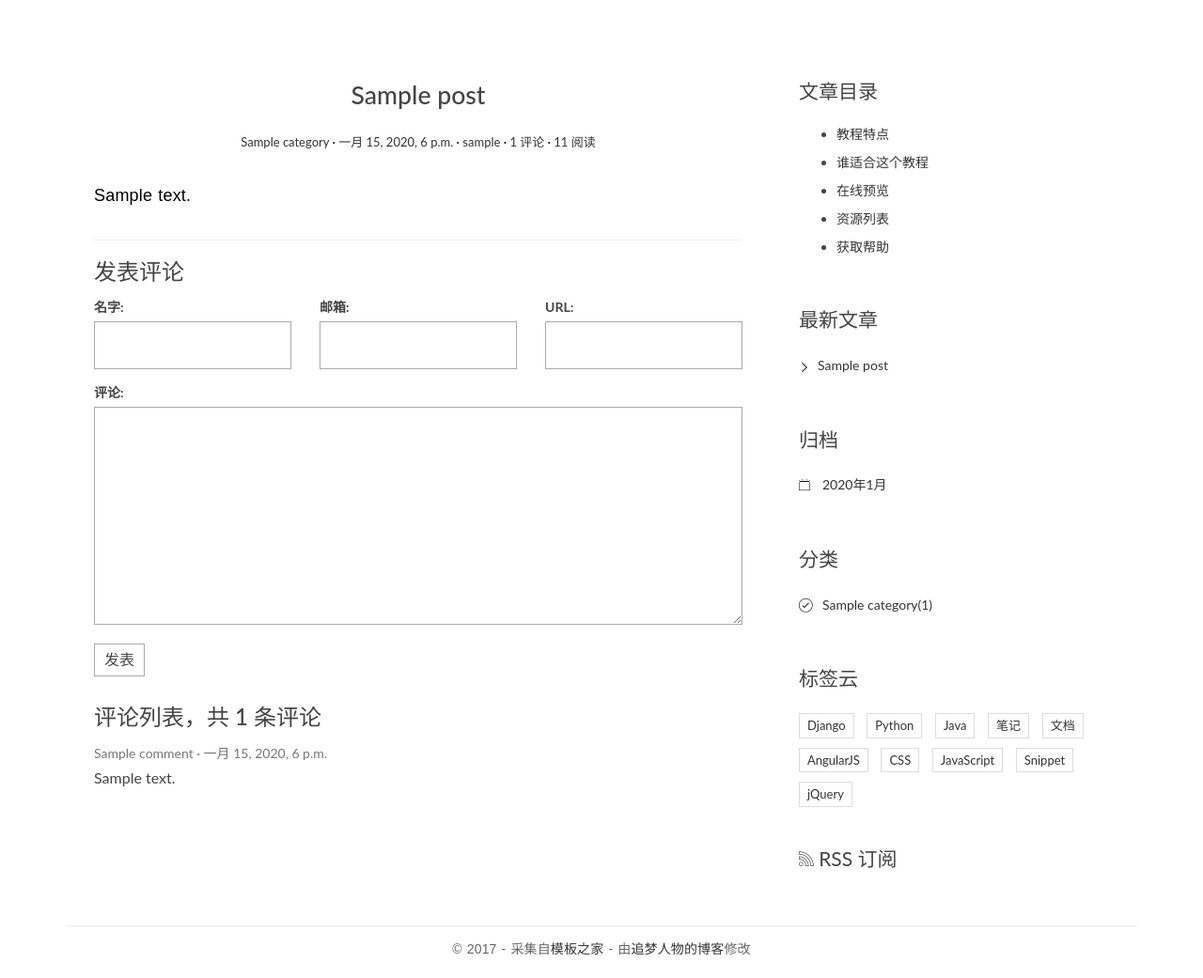
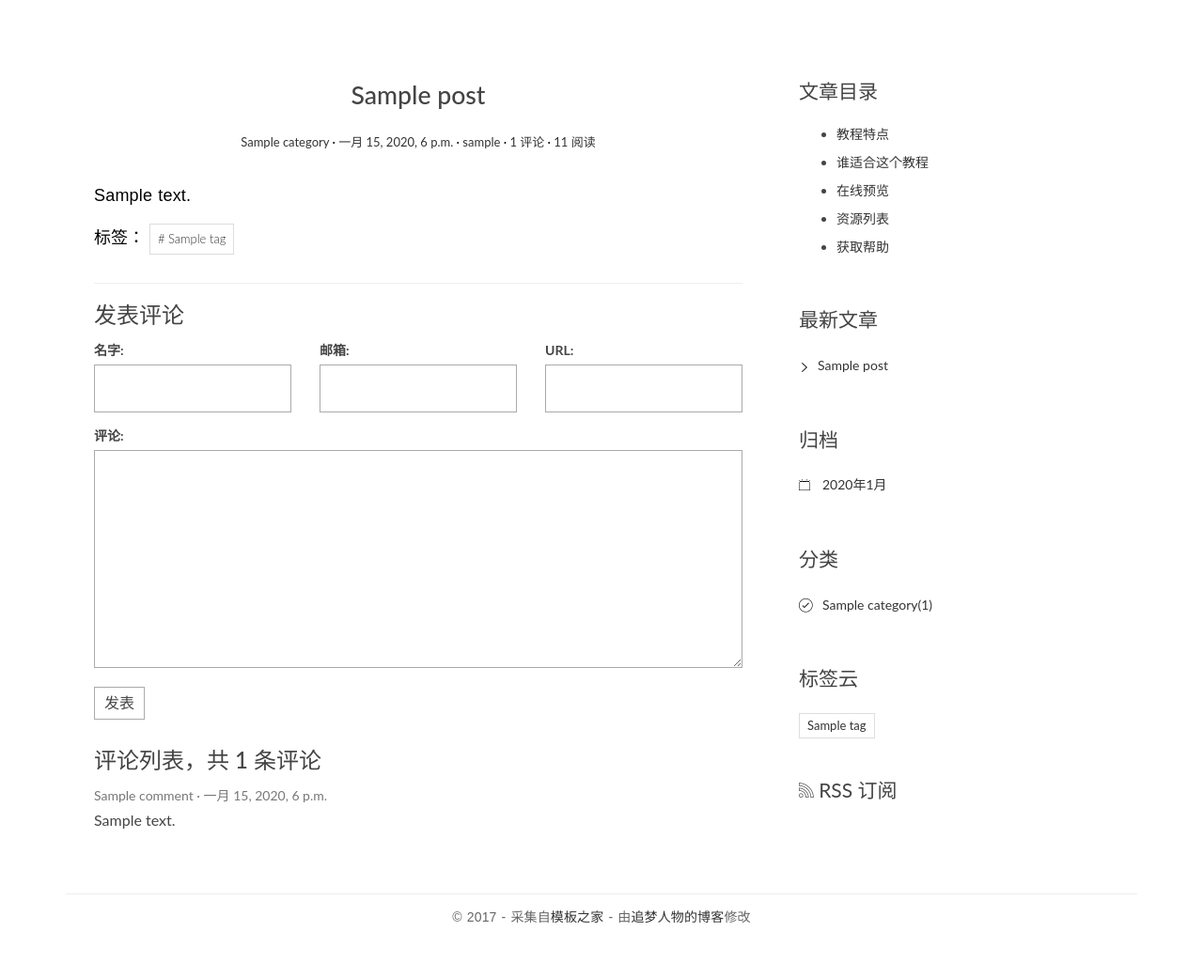
Before and after one commit to opwtryl/blog_project, a Django app: page /post/1/ in a window 1280 px wide. Shown: the part 91-1132 px from the top of the page at 94% size. After the commit the page ends 1074 px from the top, so only its background shows below. Run offline with Django 3.2, Linux system fonts and the light colour scheme; tables that the repository leaves empty hold one stand-in row (values such as "Sample post"); some libraries are stand-ins or nearby versions.

Commit message:
实现标签功能

```diff
--- a/blog_project/blog/templates/base.html
+++ b/blog_project/blog/templates/base.html
@@ -122,37 +122,15 @@
 
                 <div class="widget widget-tag-cloud">
                     <h3 class="widget-title">标签云</h3>
+                    {% get_tags as tag_list %}
                     <ul>
-                        <li>
-                            <a href="#">Django</a>
-                        </li>
-                        <li>
-                            <a href="#">Python</a>
-                        </li>
-                        <li>
-                            <a href="#">Java</a>
-                        </li>
-                        <li>
-                            <a href="#">笔记</a>
-                        </li>
-                        <li>
-                            <a href="#">文档</a>
-                        </li>
-                        <li>
-                            <a href="#">AngularJS</a>
-                        </li>
-                        <li>
-                            <a href="#">CSS</a>
-                        </li>
-                        <li>
-                            <a href="#">JavaScript</a>
-                        </li>
-                        <li>
-                            <a href="#">Snippet</a>
-                        </li>
-                        <li>
-                            <a href="#">jQuery</a>
-                        </li>
+                        {% for tag in tag_list %}
+                            <li>
+                                <a href="{% url 'blog:tag' tag.pk %}">{{ tag.name }}</a>
+                            </li>
+                        {% empty %}
+                        暂无标签!
+                        {% endfor %}
                     </ul>
                 </div>
                 <div class="rss">
--- a/blog_project/blog/templates/blog/detail.html
+++ b/blog_project/blog/templates/blog/detail.html
@@ -15,8 +15,19 @@
     </header>
     <div class="entry-content clearfix">
         {{ post.body|safe }}
+        <div class="widget-tag-cloud">
+            <ul>
+                标签：
+                {% for tag in post.tags.all %}
+                    <li><a href="{% url 'blog:tag' tag.pk %}"># {{ tag.name }}</a></li>
+                {% endfor %}
+            </ul>
+        </div>
     </div>
 </article>
+
+
+
 <section class="comment-area" id="comment-area">
     <hr>
     <h3>发表评论</h3>
--- a/blog_project/blog/templatetags/blog_tags.py
+++ b/blog_project/blog/templatetags/blog_tags.py
@@ -1,4 +1,4 @@
-from ..models import Post,Category
+from ..models import Post,Category,Tag
 from django import template
 from django.db.models.aggregates import Count
 register = template.Library()
@@ -14,3 +14,7 @@ def archives():
 @register.simple_tag
 def get_categories():
     return Category.objects.annotate(num_posts=Count('post')).filter(num_posts__gt=0)
+
+@register.simple_tag
+def get_tags():
+    return Tag.objects.annotate(num_posts=Count('post')).filter(num_posts__gt=0)
--- a/blog_project/blog/urls.py
+++ b/blog_project/blog/urls.py
@@ -8,4 +8,5 @@ urlpatterns = [
 	path('post/<int:pk>/',views.PostDetailView.as_view(),name='detail'),
 	path('archives/<int:year>/<int:month>/',views.ArchivesView.as_view(),name='archives'),
 	path('category/<int:pk>/',views.CategoryView.as_view(),name='category'),
+	path('tag/<int:pk>/',views.TagView.as_view(),name='tag'),
 ]
--- a/blog_project/blog/views.py
+++ b/blog_project/blog/views.py
@@ -1,6 +1,6 @@
 from django.shortcuts import render, get_object_or_404
 import markdown
-from .models import Post, Category
+from .models import Post, Category,Tag
 from comments.forms import CommentForm
 from django.views.generic import ListView, DetailView
 
@@ -99,6 +99,12 @@ class CategoryView(IndexView):
         cate = get_object_or_404(Category, pk=self.kwargs.get('pk'))
         return super(CategoryView, self).get_queryset().filter(category=cate)
 
+class TagView(IndexView):
+
+    def get_queryset(self):
+        tag = get_object_or_404(Tag, pk=self.kwargs.get('pk'))
+        return super(TagView, self).get_queryset().filter(tags=tag)
+
 
 class ArchivesView(IndexView):
     def get_queryset(self):
```
